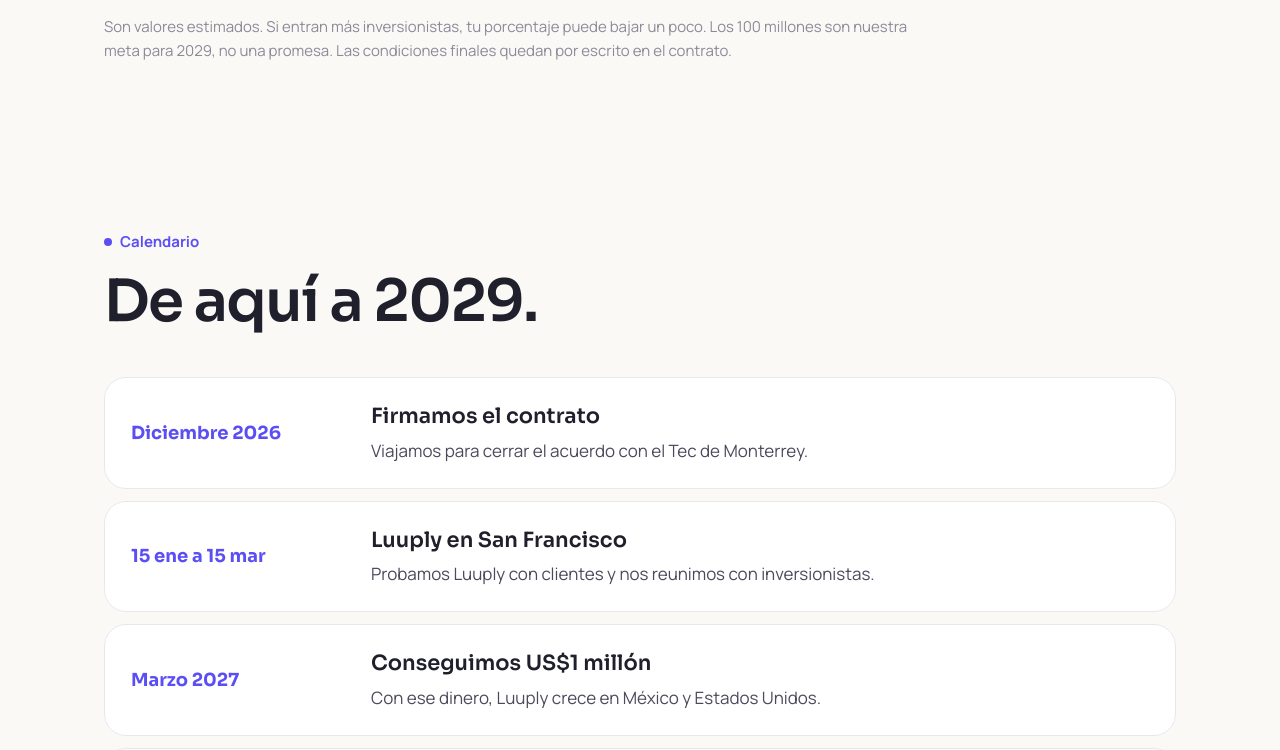
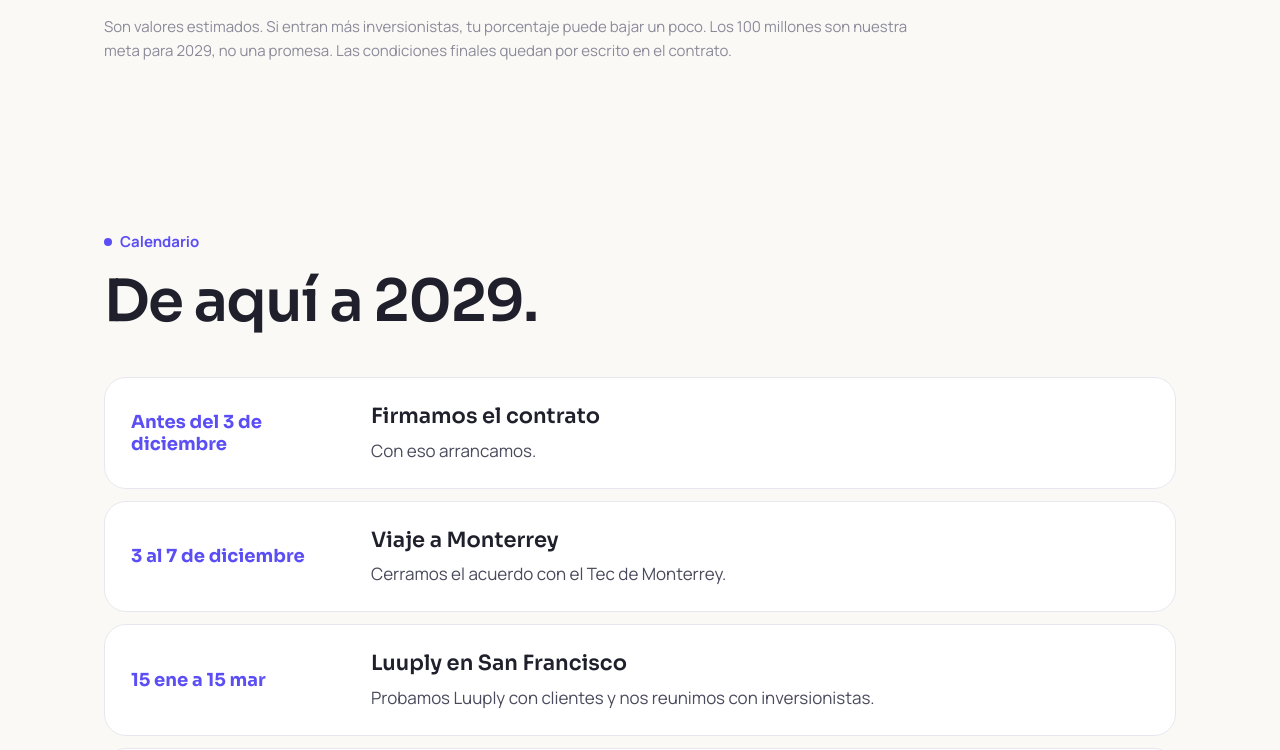
Before and after one commit to jesusmlpd/luuply-inversion, a plain HTML site: page index.html in a window 1280 px wide. Shown: the part 8071-8821 px from the top of the page. Drawn offline with Linux system fonts and the light colour scheme.

Commit message:
Fechas del viaje a Monterrey: 3 al 7 de diciembre
Co-Authored-By: Claude Opus 5.5 <noreply@anthropic.com>

```diff
--- a/index.html
+++ b/index.html
@@ -404,7 +404,7 @@ footer{padding:28px 0;text-align:center;font-size:14px;color:var(--mute)}
     <div class="ask-big" data-r>US$45 mil<small>+ la presencia de Zaaschila y las marcas de tu grupo</small></div>
     <div class="bar" aria-hidden="true"><i style="flex:5;background:var(--coral)"></i><i style="flex:40;background:var(--violet);animation-delay:.3s"></i></div>
     <div class="uses">
-      <div class="use" data-r="2"><div class="n" style="color:var(--coral)">US$5 mil</div><h3>Viajes y Tec</h3><p>Vuelos y hotel para cerrar el acuerdo con el Tec de Monterrey.</p></div>
+      <div class="use" data-r="2"><div class="n" style="color:var(--coral)">US$5 mil</div><h3>Monterrey, 3 al 7 de diciembre</h3><p>Vuelos y hotel para cerrar el acuerdo con el Tec de Monterrey.</p></div>
       <div class="use" data-r="3"><div class="n" style="color:var(--violet)">US$40 mil</div><h3>San Francisco</h3><p>Del 15 de enero al 15 de marzo. Dos meses de trabajo intenso para probar Luuply con clientes en Estados Unidos.</p></div>
       <div class="use" data-r="4"><div class="n">US$1 millón</div><h3>La meta</h3><p>Conseguir 1 millón de dólares de inversionistas en San Francisco.</p></div>
     </div>
@@ -450,7 +450,8 @@ footer{padding:28px 0;text-align:center;font-size:14px;color:var(--mute)}
     <div class="eyebrow" data-r>Calendario</div>
     <h2 data-r>De aquí a 2029.</h2>
     <div class="tl">
-      <div class="tl-row" data-r="2"><div class="when">Diciembre 2026</div><div><b>Firmamos el contrato</b><span>Viajamos para cerrar el acuerdo con el Tec de Monterrey.</span></div></div>
+      <div class="tl-row" data-r="2"><div class="when">Antes del 3 de diciembre</div><div><b>Firmamos el contrato</b><span>Con eso arrancamos.</span></div></div>
+      <div class="tl-row" data-r="3"><div class="when">3 al 7 de diciembre</div><div><b>Viaje a Monterrey</b><span>Cerramos el acuerdo con el Tec de Monterrey.</span></div></div>
       <div class="tl-row" data-r="3"><div class="when">15 ene a 15 mar</div><div><b>Luuply en San Francisco</b><span>Probamos Luuply con clientes y nos reunimos con inversionistas.</span></div></div>
       <div class="tl-row" data-r="4"><div class="when">Marzo 2027</div><div><b>Conseguimos US$1 millón</b><span>Con ese dinero, Luuply crece en México y Estados Unidos.</span></div></div>
       <div class="tl-row" data-r="5"><div class="when">Todo 2027</div><div><b>Gira de eventos con Zaaschila</b><span>Mérida, México, Miami, Atlanta, Estados Unidos y Sudamérica.</span></div></div>
```
